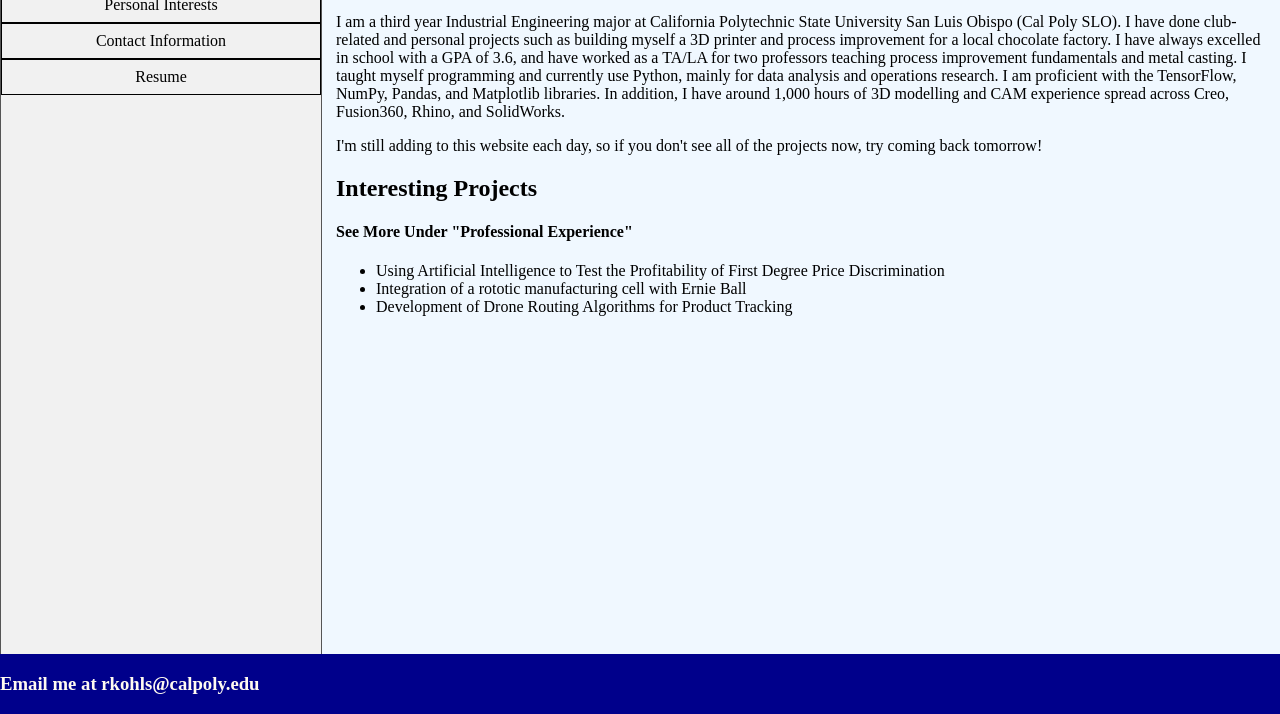
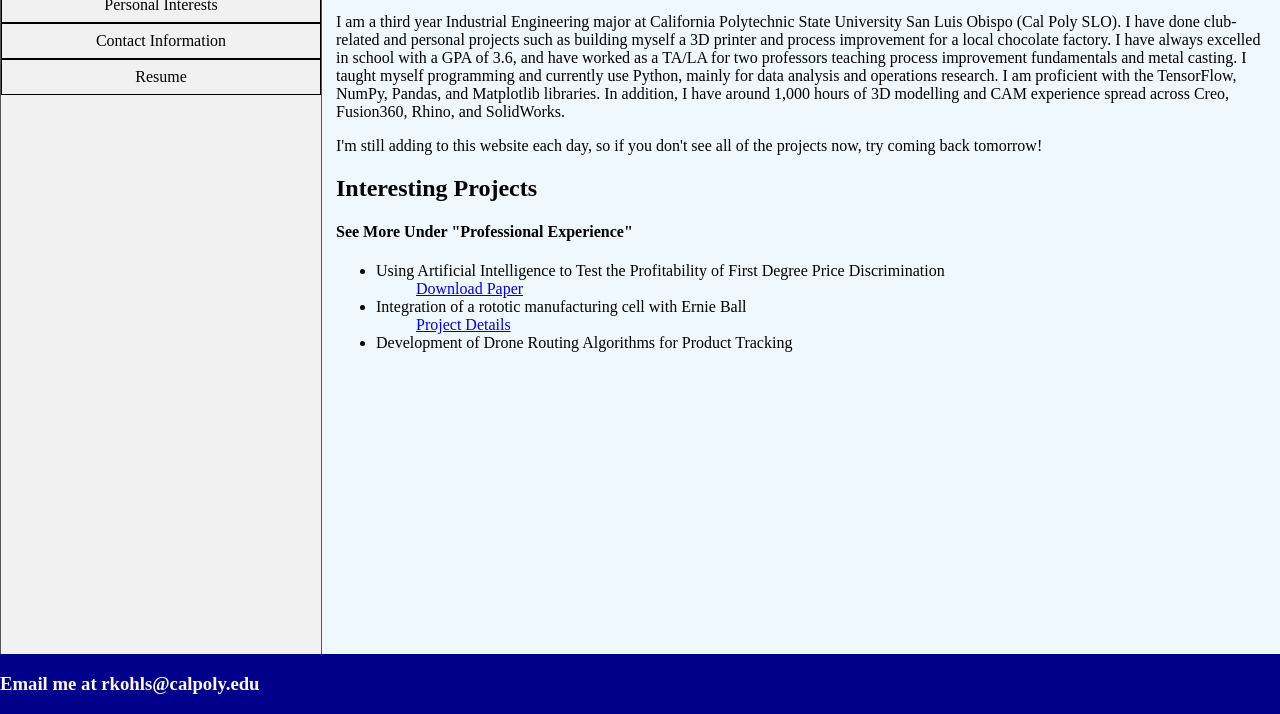
Before and after one commit to RyanKohls/RyanKohls.github.io, a plain HTML site: page index.html in a window 1280 px wide. Shown: the part 86-800 px from the top of the page. Drawn offline with Linux system fonts and the light colour scheme.

Commit message:
Added Research Paper
Added a link on the main page to download the AI and Price Discrimination research paper

```diff
--- a/index.html
+++ b/index.html
@@ -30,7 +30,9 @@
         <h4>See More Under "Professional Experience"</h4>
         <ul>
             <li>Using Artificial Intelligence to Test the Profitability of First Degree Price Discrimination</li>
+                <ul><a href="Media_Resources/Effect%20of%20AI%20on%20Price%20Discrimination.pdf" target="_blank">Download Paper</a></ul>
             <li>Integration of a rototic manufacturing cell with Ernie Ball</li>
+                <ul><a href="Professional_Experience.html">Project Details</a></ul>
             <li>Development of Drone Routing Algorithms for Product Tracking</li>
         </ul>
     </div>
```
Also changed, not shown: 1 other file.
